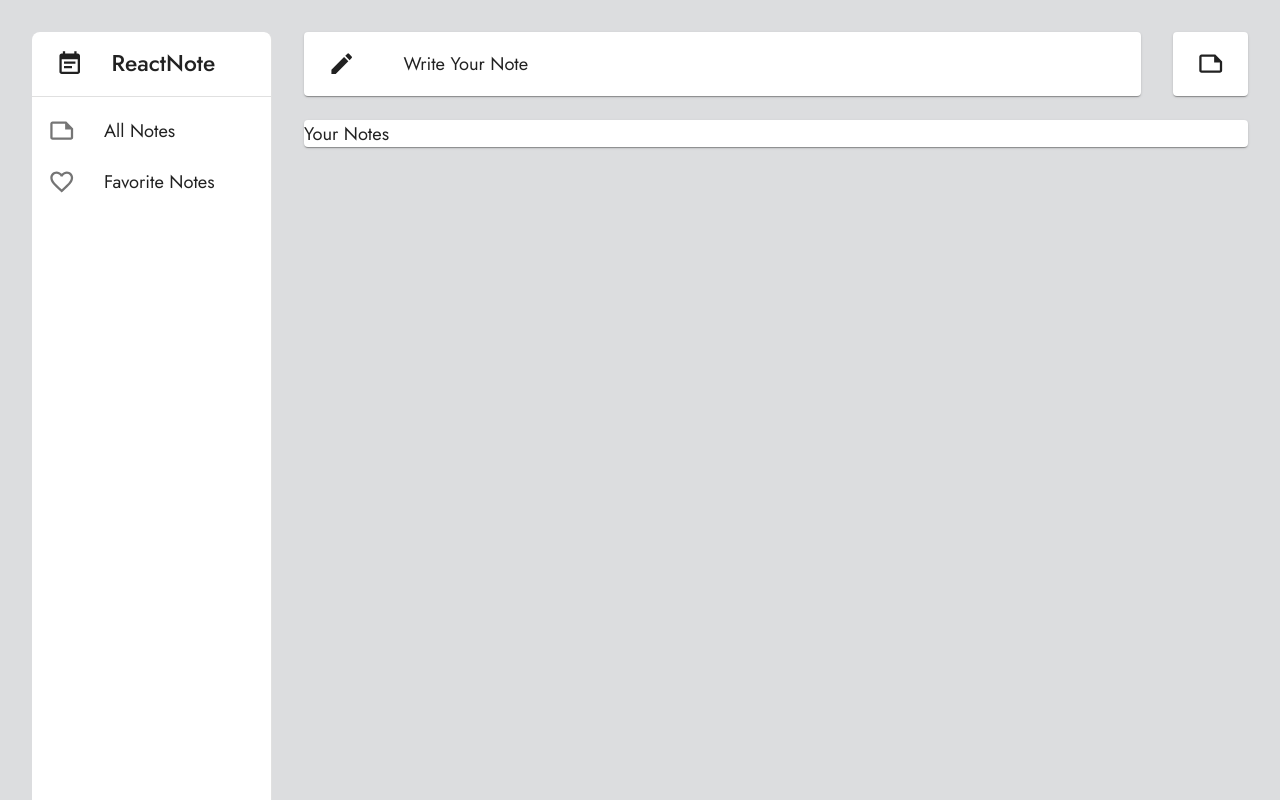
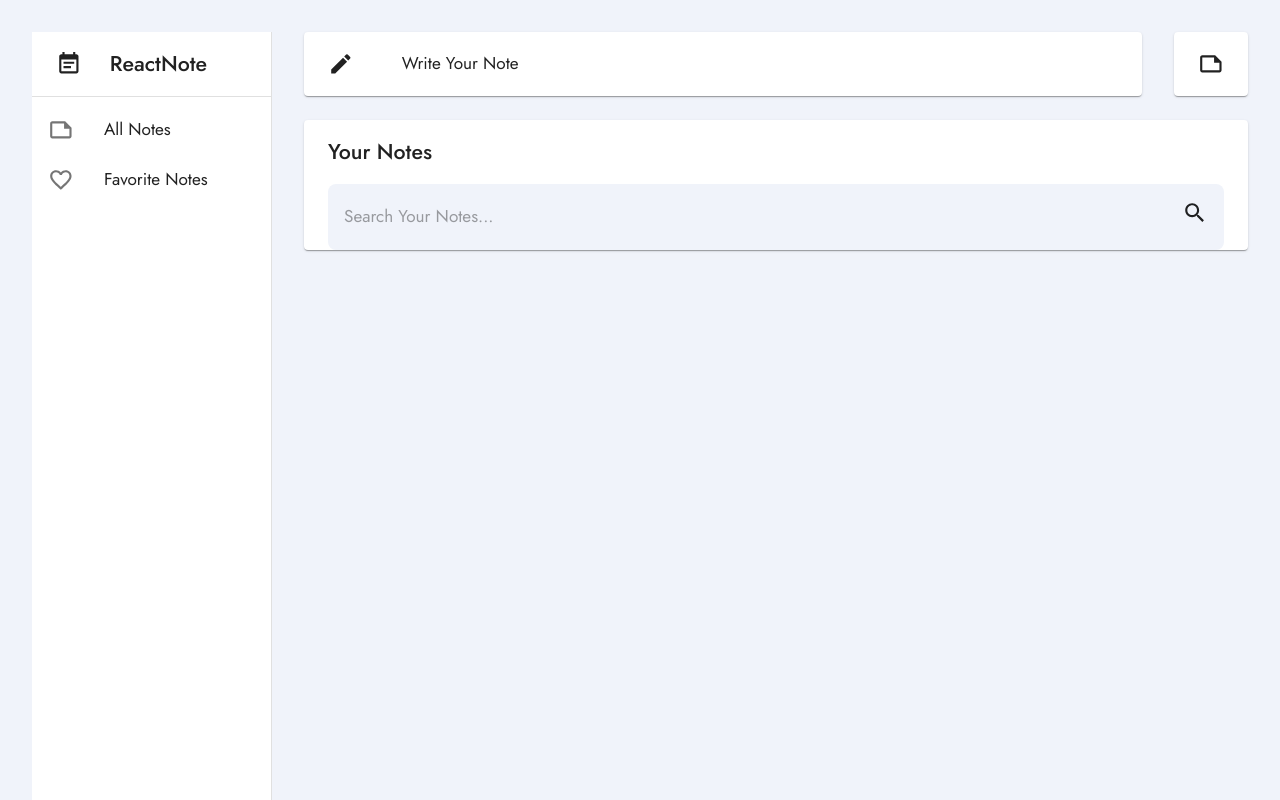
Before and after one commit to bijaylama/modernNote-react-redux-aoxisapi-app, a React (Create React App) app: page / in a window 1280 px wide. Built offline with nearby package versions, Linux system fonts and the light colour scheme.

Commit message:
searchbar ui added

```diff
--- a/src/App.js
+++ b/src/App.js
@@ -6,7 +6,7 @@ import Home from "./components/Home/Home";
 
 function App() {
   return (
-    <Grid container sx={{ backgroundColor: "#dcdddf", height: "100vh" }}>
+    <Grid container sx={{ backgroundColor: "#F0F3FA", height: "100vh" }}>
       <Box
         sx={{
           display: "flex",
--- a/src/components/NoteList/NoteList.js
+++ b/src/components/NoteList/NoteList.js
@@ -1,11 +1,16 @@
-import { Box, Paper, Typography } from "@mui/material";
+import { Box, Input, Paper, Toolbar, Typography } from "@mui/material";
+import SearchOutlinedIcon from "@mui/icons-material/SearchOutlined";
 import React from "react";
+import Search from "../Search/Search";
 
 const NoteList = () => {
   return (
     <Box sx={{ mt: 3 }}>
       <Paper>
-        <Typography>Your Notes</Typography>
+        <Toolbar>
+          <Typography variant="h6">Your Notes</Typography>
+        </Toolbar>
+        <Search />
       </Paper>
     </Box>
   );
--- /dev/null
+++ b/src/components/Search/Search.js
@@ -0,0 +1,28 @@
+import React from "react";
+import SearchOutlinedIcon from "@mui/icons-material/SearchOutlined";
+import { Box, Input, Paper, Toolbar, Typography } from "@mui/material";
+
+const Search = () => {
+  return (
+    <Toolbar>
+      <Box
+        sx={{
+          display: "flex",
+          flexDirection: "row",
+          width: "100%",
+          backgroundColor: "#F0F3FA",
+          p: 2,
+          borderRadius: 2,
+        }}
+      >
+        <Input
+          sx={{ flexGrow: 1 }}
+          placeholder="Search Your Notes..."
+          disableUnderline
+        />
+        <SearchOutlinedIcon />
+      </Box>
+    </Toolbar>
+  );
+};
+export default Search;
--- a/src/components/SideBar/SideBar.js
+++ b/src/components/SideBar/SideBar.js
@@ -27,7 +27,6 @@ const SideBar = () => {
           flexShrink: 0,
           "& .MuiDrawer-paper": {
             m: 4,
-            borderRadius: 2,
             width: drawerWidth,
             boxSizing: "border-box",
           },
--- a/src/myTheme.js
+++ b/src/myTheme.js
@@ -3,7 +3,6 @@ import { createTheme } from "@mui/material/styles";
 export const myTheme = createTheme({
   typography: {
     fontFamily: "'Jost', sans-serif",
-    fontSize: 16,
-    color: "#768492",
+    fontSize: 15,
   },
 });
```
